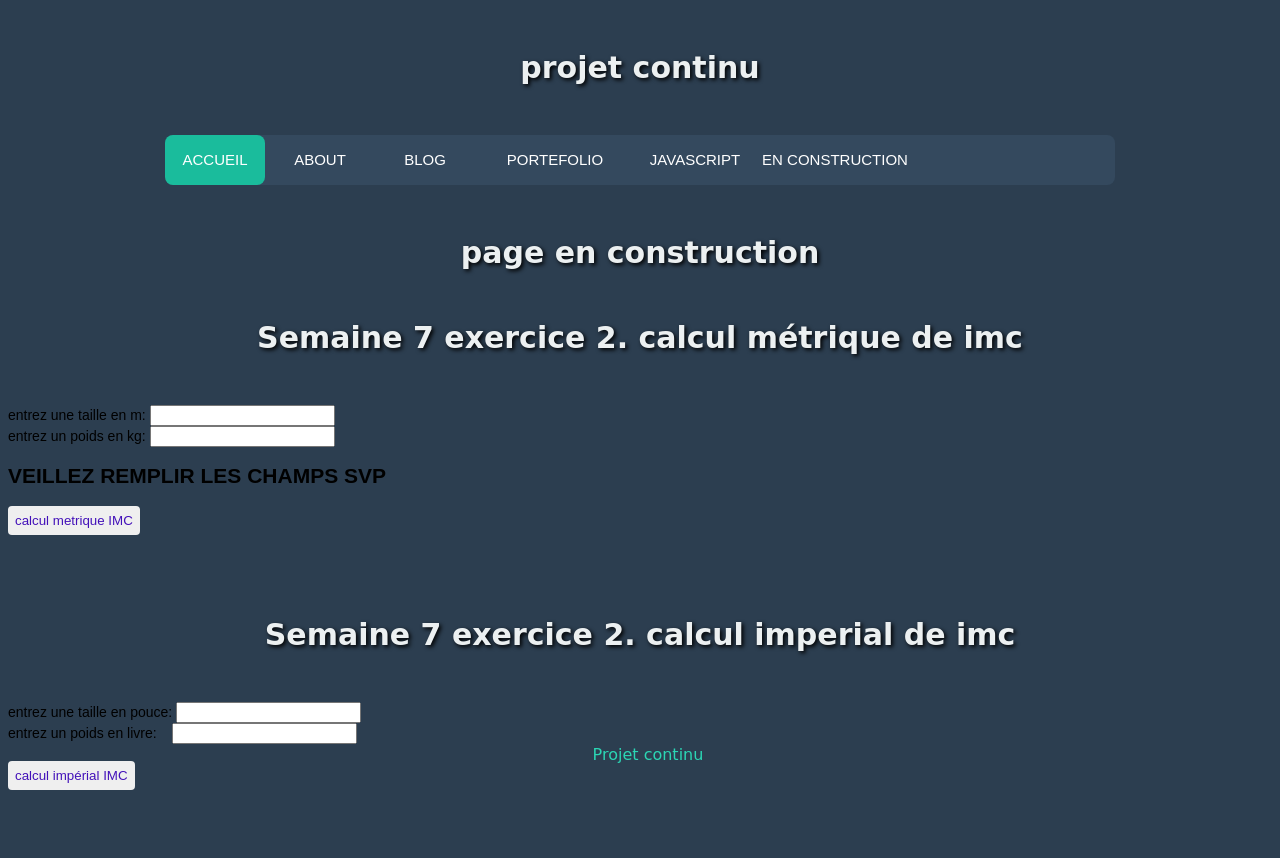
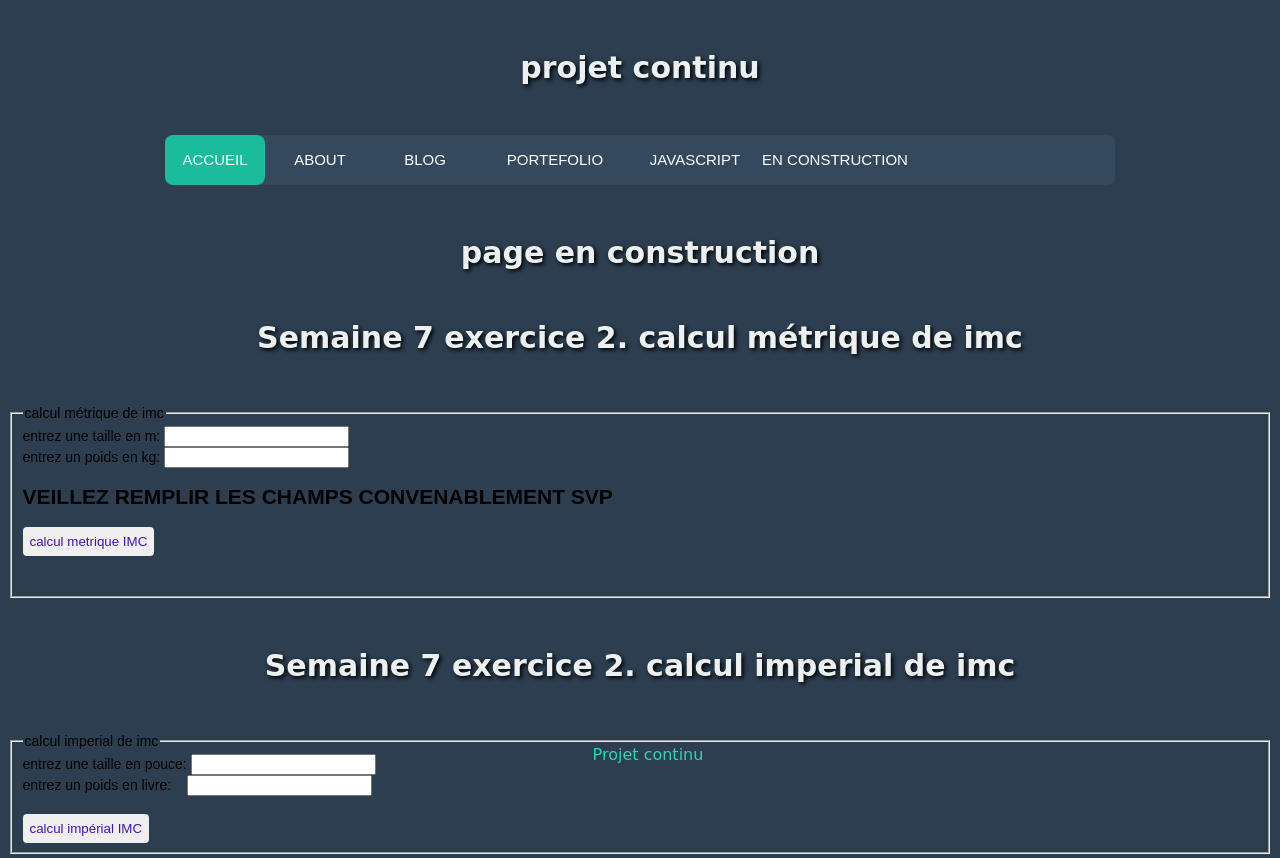
Before and after one commit to robertsergo/projet_continue_web, a plain HTML site: page imc.html in a window 1280 px wide. Both pictures are taken after a click on the button "calcul metrique IMC". Drawn offline with Linux system fonts and the light colour scheme.

Commit message:
sadfsadf

```diff
--- a/imc.html
+++ b/imc.html
@@ -43,15 +43,13 @@
 
 
     <h1>Semaine 7 exercice 2. calcul métrique de imc</h1>
-    <form id="imc_met">
+    <form id="imc_metrique">
+        <fieldset>
+            <legend> calcul métrique de imc</legend>
             <label >entrez une taille en m:</label>
             <input type="number"  step="any" id="taille" name="taille" required><br>
             <label >entrez un poids en kg:</label>
             <input type="number" step="any" id="poids" name="poids" required><br>
-    </form>
-
-
-
             <h2>
                 <div id="resultat1">
 
@@ -65,19 +63,24 @@
             <br><br>
 
 
+        </fieldset>
+    </form>
+
+
+
+
 
 
 
 
     <h1>Semaine 7 exercice 2. calcul imperial de imc</h1>
-    <form id="imc_imp">
+    <form id="imc_imperial">
+        <fieldset>
+            <legend> calcul imperial de imc </legend>
             <label >entrez une taille en pouce:</label>
             <input type="number"  step="any" id="taille2" name="taille2" required><br>
             <label >entrez un poids en livre: &nbsp;&nbsp;</label>
             <input type="number" step="any" id="poids2" name="poids2" required><br>
-    </form>
-
-
 
             <h2>
                 <div id="resultat2">
@@ -92,5 +95,14 @@
 
 
 
+        </fieldset>
+    </form>
+
+
+
+
+
+
+
 </body>
 </html>
--- a/imc.js
+++ b/imc.js
@@ -1,18 +1,15 @@
 function calcul_metric_imc(){
     let imc = 0
-    let message_erreur = "veillez remplir les champs svp".toLocaleUpperCase()
+    let message_erreur = "veillez remplir les champs convenablement svp".toLocaleUpperCase()
     let taille = document.querySelector("#taille").value
     let poids = document.querySelector("#poids").value
     imc = (poids / (taille * taille))
 
-    if (imc >= 0){
+    if (imc <= 0 || taille <= 0 || poids <= 0 ){
+        document.querySelector("#resultat1").innerHTML = message_erreur
+    }else{
         document.querySelector("#resultat1").innerHTML = imc
-
-    }else{
-
-        document.querySelector("#resultat1").innerHTML = message_erreur
     }
-
 
 }
 
@@ -24,12 +21,10 @@ function calcul_imperial_imc(){
     let taille = document.querySelector("#taille2").value
     let poids = document.querySelector("#poids2").value
     imc = (poids / (taille * taille))
-    if (imc >= 0){
+    if (imc <= 0 || taille <= 0 || poids <= 0 ){
+        document.querySelector("#resultat2").innerHTML = message_erreur
+    }else{
         document.querySelector("#resultat2").innerHTML = imc
-
-    }else{
-
-        document.querySelector("#resultat2").innerHTML = message_erreur
     }
 
 
```
Lines whose indentation alone changed are shown as unchanged.
